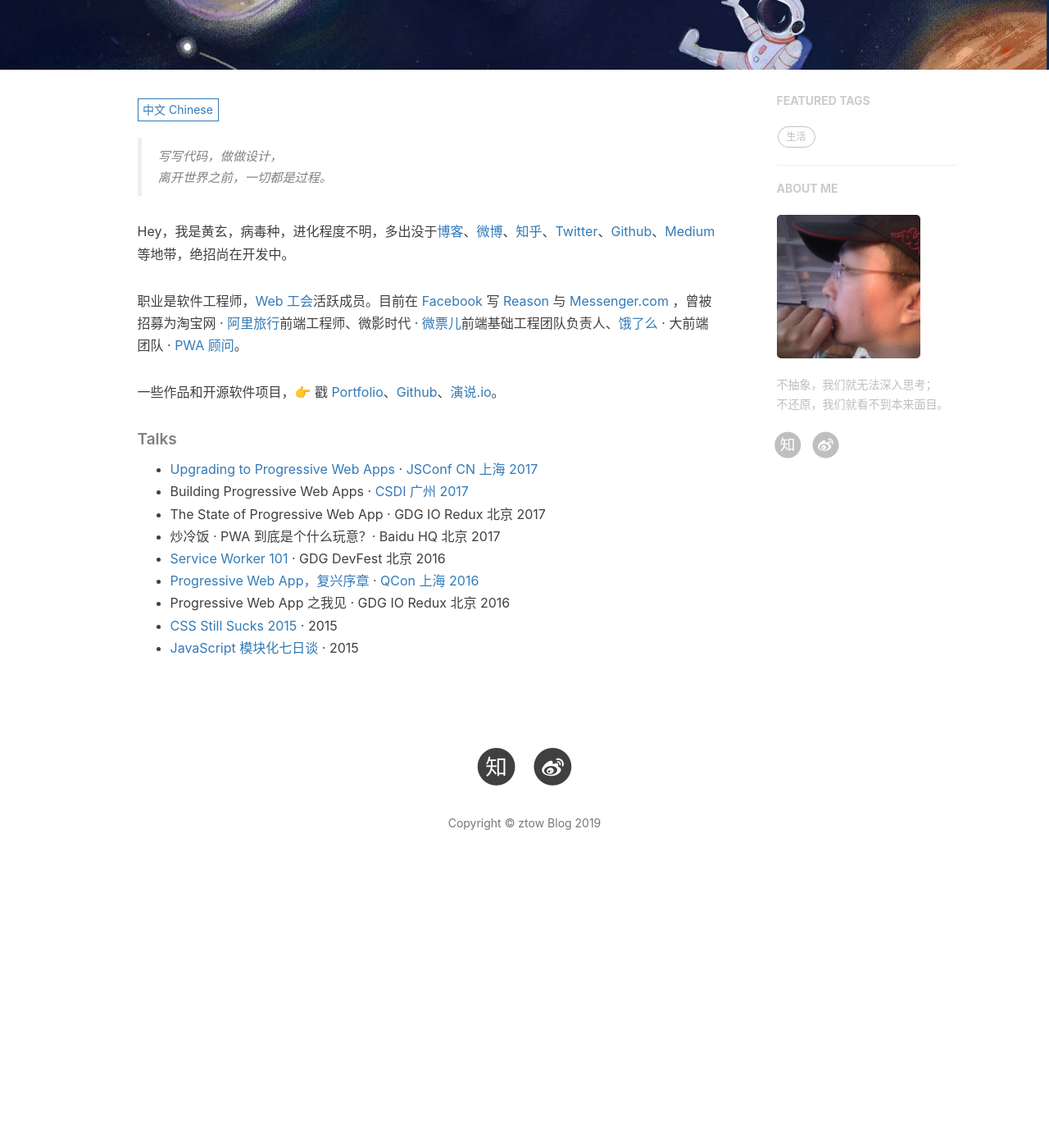
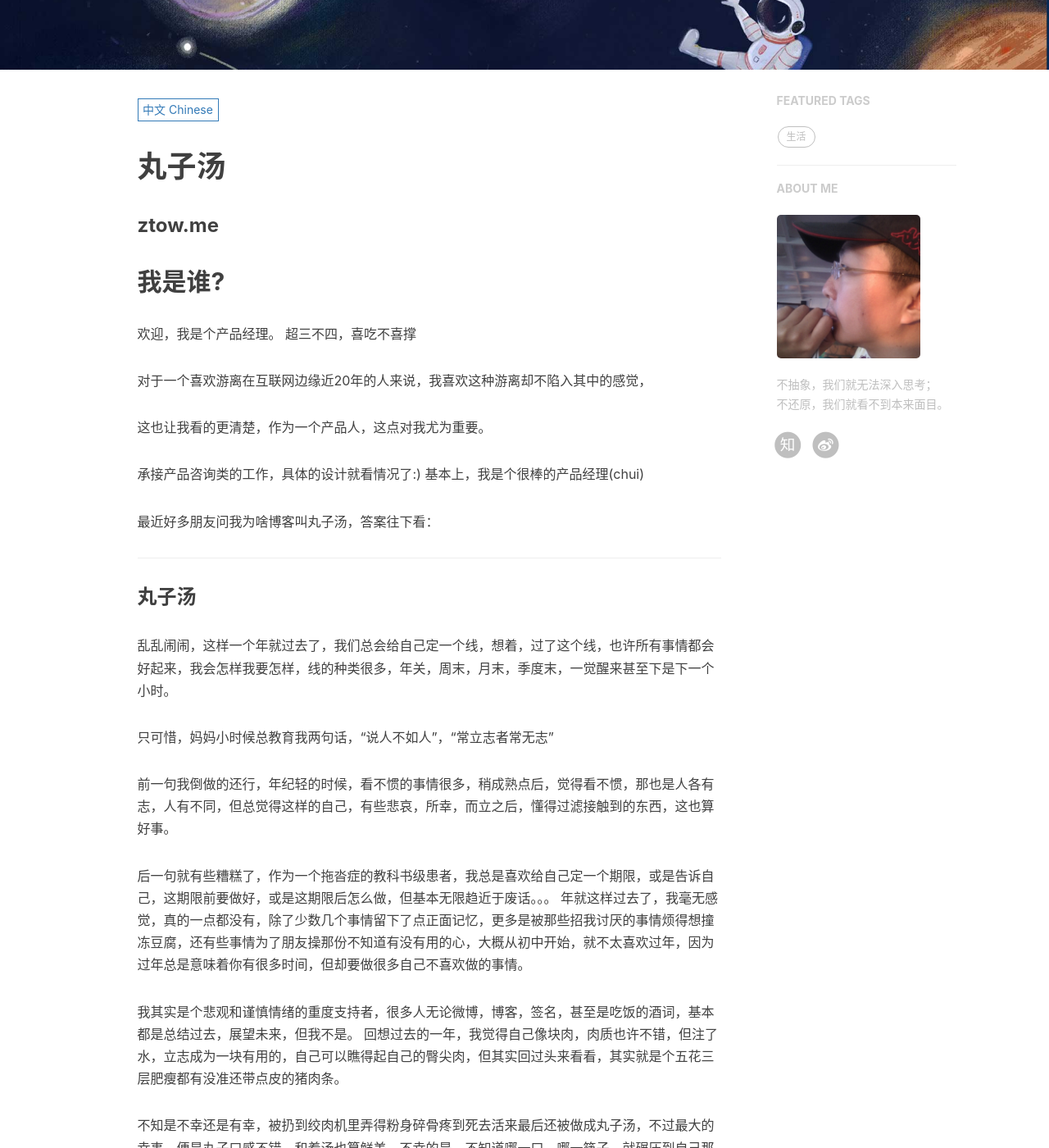
Before and after one commit to ztow/wdphoto, a Jekyll site: the page built from about.html, in a window 1280 px wide and 1400 px high, scrolled down 333 px. Shown: the whole window at 82% size. Built offline with Jekyll 4.4.1, drawn with Linux system fonts in a browser that asks for light colours; nearby versions of some CDN libraries; comment, search, counter and statistics services are not loaded; before the commit the page ends 1441 px from its top, so only the background shows below that; some of the changed text lies outside the part shown.

Commit message:
no message

```diff
--- a/_includes/about/en.md
+++ b/_includes/about/en.md
@@ -1,33 +1 @@
-
-
-> Yet another man.
-
-
-Hi, I am *@huxpro* (Huang, Xuan), a software engineer & a designer. I am currently working on [Reason](https://reasonml.github.io/) and [Messenger.com](http://messenger.com/) at [Facebook](https://www.facebook.com/). I previously worked as Web Front-End Engineer at [Alibaba Trip](https://www.alitrip.com/); Web Front-End Infrastructure Team Lead at [Wepiao.com](https://www.crunchbase.com/organization/wepiao#/entity); And [Invited Consultant on PWA]((https://medium.com/elemefe/upgrading-ele-me-to-progressive-web-app-2a446832e509)) at [Ele.me](https://github.com/elemefe/).
-
-I studied Digital Media Art and graduated from [Communication University of China](https://en.wikipedia.org/wiki/Communication_University_of_China) by 2016, and am studying Computer Science at [Rochester Institute of Technology](https://en.wikipedia.org/wiki/Rochester_Institute_of_Technology) from 2017.
-
-
-##### Talks
-
-- [Upgrading to Progressive Web Apps][9] · [JSConf China Shanghai 2017](http://2017.jsconf.cn/)
-- Building Progressive Web Apps · [CSDI Guangzhou 2017](http://www.csdisummit.com/)
-- The State of Progressive Web App · GDG IO Redux Beijing 2017
-- PWA Rehashing · Baidu HQ Beijing 2017
-- [Service Worker 101][5] · GDG DevFest Beijing 2016
-- [Progressive Web Apps][4] · QCon Shanghai 2016
-- Progressive Web App in my POV · GDG IO Redux Beijing 2016
-- [CSS Still Sucks 2015][2] · 2015
-- [JavaScript Modularization Journey][1] · 2015
-
-
-
-[1]: //huangxuan.me/2015/07/09/js-module-7day/
-[2]: //huangxuan.me/2015/12/28/css-sucks-2015/
-[3]: //huangxuan.me/2016/06/05/pwa-in-my-pov/
-[4]: //huangxuan.me/2016/10/20/pwa-qcon2016/
-[5]: //huangxuan.me/2016/11/20/sw-101-gdgdf/
-[6]: https://yanshuo.io/assets/player/?deck=58ac8598b123db0067292f92 "PWA Rehashing"
-[7]: https://yanshuo.io/assets/player/?deck=593ad6fbfe88c2006a0a0d6d "The State of PWA"
-[8]: https://yanshuo.io/assets/player/?deck=594d673d570c357d0698a950 "Building PWA"
-[9]: //huangxuan.me/jsconfcn2017/
+啊?还想看英文的?是不是想的太多了…
--- a/_includes/about/zh.md
+++ b/_includes/about/zh.md
@@ -1,31 +1,46 @@
-> 写写代码，做做设计，
-> 离开世界之前，一切都是过程。
+# 丸子汤
 
-Hey，我是黄玄，病毒种，进化程度不明，多出没于[博客](https://huangxuan.me)、[微博](weibo.com/huxpro)、[知乎](https://www.zhihu.com/people/huxpro/pins/posts)、[Twitter](https://twitter.com/Huxpro/)、[Github](http://github.com/huxpro)、[Medium](https://medium.com/@Huxpro) 等地带，绝招尚在开发中。
+### ztow.me
 
-职业是软件工程师，[Web 工会](https://medium.com/ben-and-dion/team-web-3315aa447fb2#.359a9c6cl)活跃成员。目前在 [Facebook](https://www.facebook.com/) 写 [Reason](https://reasonml.github.io/) 与 [Messenger.com](http://messenger.com/) ，曾被招募为淘宝网 · [阿里旅行](http://alitrip.com)前端工程师、微影时代 · [微票儿](http://www.wepiao.com/?r=movie)前端基础工程团队负责人、[饿了么](https://ele.me/) · 大前端团队 · [PWA 顾问](https://medium.com/elemefe/upgrading-ele-me-to-progressive-web-app-2a446832e509)。
+## 我是谁?
 
-一些作品和开源软件项目，👉 戳 [Portfolio](/portfolio)、[Github](http://github.com/huxpro)、[演说.io](https://zhuanlan.zhihu.com/p/21280918)。
+欢迎，我是个产品经理。 超三不四，喜吃不喜撑
 
+对于一个喜欢游离在互联网边缘近20年的人来说，我喜欢这种游离却不陷入其中的感觉，
 
-##### Talks
+这也让我看的更清楚，作为一个产品人，这点对我尤为重要。
 
-- [Upgrading to Progressive Web Apps][9] · [JSConf CN 上海 2017](http://2017.jsconf.cn/)
-- Building Progressive Web Apps · [CSDI 广州 2017](http://www.csdisummit.com/)
-- The State of Progressive Web App · GDG IO Redux 北京 2017
-- 炒冷饭 · PWA 到底是个什么玩意？· Baidu HQ 北京 2017
-- [Service Worker 101][5] · GDG DevFest 北京 2016
-- [Progressive Web App，复兴序章][4] · [QCon 上海 2016](http://2016.qconshanghai.com/presentation/3111)
-- Progressive Web App 之我见 · GDG IO Redux 北京 2016
-- [CSS Still Sucks 2015][2] · 2015
-- [JavaScript 模块化七日谈][1] · 2015
+承接产品咨询类的工作，具体的设计就看情况了:) 基本上，我是个很棒的产品经理(chui)
 
-[1]: //huangxuan.me/2015/07/09/js-module-7day/
-[2]: //huangxuan.me/2015/12/28/css-sucks-2015/
-[3]: //huangxuan.me/2016/06/05/pwa-in-my-pov/
-[4]: //huangxuan.me/2016/10/20/pwa-qcon2016/
-[5]: //huangxuan.me/2016/11/20/sw-101-gdgdf/
-[6]: https://yanshuo.io/assets/player/?deck=58ac8598b123db0067292f92 "PWA Rehashing"
-[7]: https://yanshuo.io/assets/player/?deck=593ad6fbfe88c2006a0a0d6d "The State of PWA"
-[8]: https://yanshuo.io/assets/player/?deck=594d673d570c357d0698a950 "Building PWA"
-[9]: //huangxuan.me/jsconfcn2017/
+最近好多朋友问我为啥博客叫丸子汤，答案往下看：
+
+---- ------
+### 丸子汤
+乱乱闹闹，这样一个年就过去了，我们总会给自己定一个线，想着，过了这个线，也许所有事情都会好起来，我会怎样我要怎样，线的种类很多，年关，周末，月末，季度末，一觉醒来甚至下是下一个小时。
+
+只可惜，妈妈小时候总教育我两句话，“说人不如人”，“常立志者常无志”
+
+前一句我倒做的还行，年纪轻的时候，看不惯的事情很多，稍成熟点后，觉得看不惯，那也是人各有志，人有不同，但总觉得这样的自己，有些悲哀，所幸，而立之后，懂得过滤接触到的东西，这也算好事。
+
+后一句就有些糟糕了，作为一个拖沓症的教科书级患者，我总是喜欢给自己定一个期限，或是告诉自己，这期限前要做好，或是这期限后怎么做，但基本无限趋近于废话。。。 年就这样过去了，我毫无感觉，真的一点都没有，除了少数几个事情留下了点正面记忆，更多是被那些招我讨厌的事情烦得想撞冻豆腐，还有些事情为了朋友操那份不知道有没有用的心，大概从初中开始，就不太喜欢过年，因为过年总是意味着你有很多时间，但却要做很多自己不喜欢做的事情。
+
+我其实是个悲观和谨慎情绪的重度支持者，很多人无论微博，博客，签名，甚至是吃饭的酒词，基本都是总结过去，展望未来，但我不是。 回想过去的一年，我觉得自己像块肉，肉质也许不错，但注了水，立志成为一块有用的，自己可以瞧得起自己的臀尖肉，但其实回过头来看看，其实就是个五花三层肥瘦都有没准还带点皮的猪肉条。
+
+不知是不幸还是有幸，被扔到绞肉机里弄得粉身碎骨疼到死去活来最后还被做成丸子汤，不过最大的幸事，便是丸子口感不错，和着汤也算鲜美，不幸的是，不知道哪一口，哪一筷子，就碾压到自己那二逼呵呵的已经被打散了的神经上，痛到在鲜美却滚烫的丸子汤里翻来覆去挣扎不已。
+
+那天吃饭，朋友问我，过了年了，有啥想法，决定，愿望，我想了想，觉得，如果是块五花肉还好说，但现在已经被做成丸子汤了，那不管掺了什么调味料，什么样的辅菜，放在什么碗里，我都会做好一个丸子该做的事，而心里，一直揣着那成为臀尖肉的理想，默默努力，默默行走，默默坚韧。
+
+我把这话说给他们听，他们说：“老赵啊，就算你做个老色狼，也不能做个老文清啊。。。”这是第二次有人和我说这个话了的，，，我觉得他们这种语重心长的劝告完全是侮辱了老色狼和老文青，我觉得我两种都不是，而且比老色狼还差劲，比老文青还没才！
+
+我觉得自己挺无法救药的，臀尖肉，五花肉和丸子汤，就自省过去和展望未来了，但我对过去和未来都已经变得不感冒，对于过去，既然已经站在这里，怎么走过来的，似乎变得不重要；
+
+对于未来，脚下的每一步都走不好，何谈翻山越岭？所以就这样说，已经很足够了。
+
+后天，就是３２岁生日了，日期蛮有趣，很巧合，不过我从来都过阴历，每年不定，这是不是算新年的一个彩头？我希望很多人送我礼物，送我祝福，但心里其实什么都不想要，我想坐在墙角，两面墙和后背成一个等腰三角形，这样，没东西压迫我的脊椎。
+
+2012_01_28 22:29 发现，很多习惯是烙印到那些无意识的地方的，比如我一直不喜欢段落开始空两格，喜欢段落间多一个回车，喜欢用下划线来区隔日期时间年月日，喜欢用“*”而不是“---”分割。有时候琢磨琢磨自己，真他妈二。。。自己都快不喜欢自己。
+
+![][image-1]
+---- ------
+
+[image-1]:	http://ztow.me/img/bijiasuo.jpg "做产品应如毕加索画牛."
```
Also changed, not shown: 1 other file.
